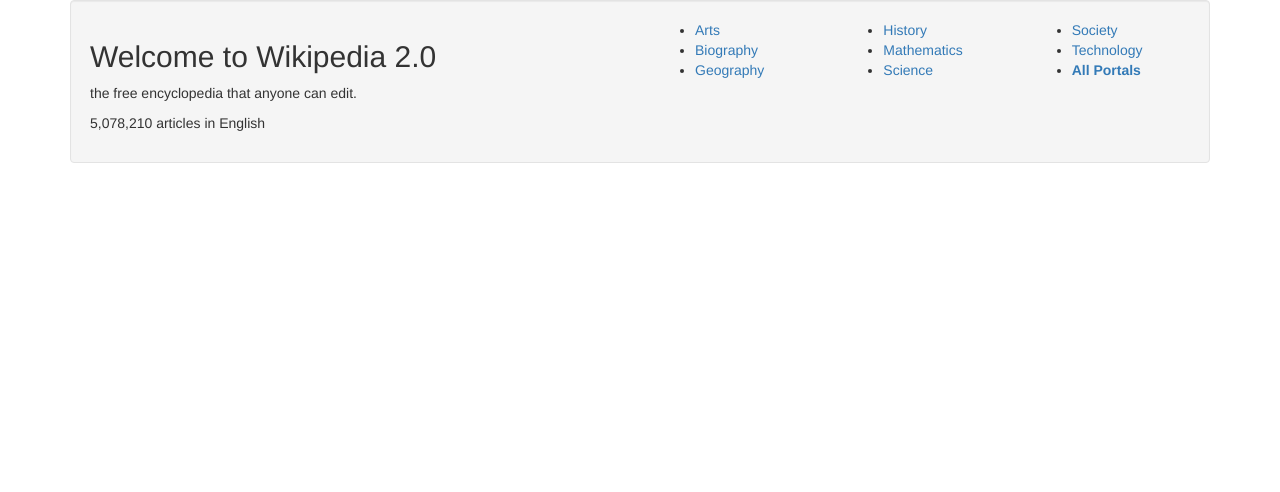
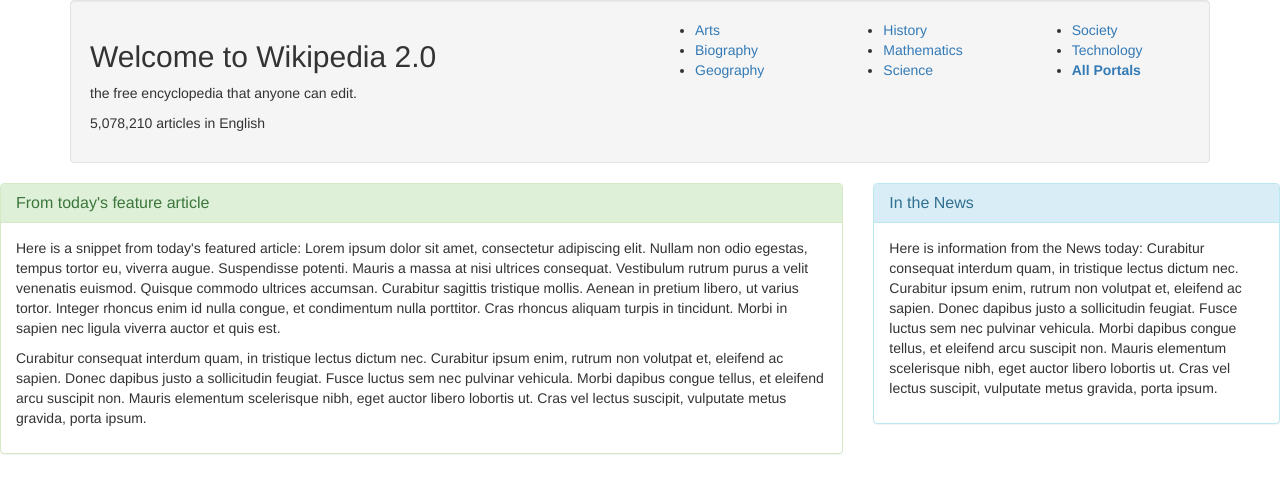
Before and after one commit to 3ntomasino/wikipedia-clone, a plain HTML site: page index.html in a window 1280 px wide. Drawn offline with Linux system fonts and the light colour scheme.

Commit message:
add two info styled panels, rows and columns.

```diff
--- a/index.html
+++ b/index.html
@@ -39,5 +39,31 @@
         </div>
       </div>
     </div>
+    <div class="row">
+      <div class="col-md-8">
+        <div class="panel panel-success">
+          <div class="panel-heading">
+            <h2 class="panel-title">From today's feature article</h2>
+          </div>
+            <div class="panel-body">
+            <p>Here is a snippet from today's featured article:  Lorem ipsum dolor sit amet, consectetur adipiscing elit. Nullam non odio egestas, tempus tortor eu, viverra augue. Suspendisse potenti. Mauris a massa at nisi ultrices consequat. Vestibulum rutrum purus a velit venenatis euismod. Quisque commodo ultrices accumsan. Curabitur sagittis tristique mollis. Aenean in pretium libero, ut varius tortor. Integer rhoncus enim id nulla congue, et condimentum nulla porttitor. Cras rhoncus aliquam turpis in tincidunt. Morbi in sapien nec ligula viverra auctor et quis est.</p>
+
+            <p>Curabitur consequat interdum quam, in tristique lectus dictum nec. Curabitur ipsum enim, rutrum non volutpat et, eleifend ac sapien. Donec dapibus justo a sollicitudin feugiat. Fusce luctus sem nec pulvinar vehicula. Morbi dapibus congue tellus, et eleifend arcu suscipit non. Mauris elementum scelerisque nibh, eget auctor libero lobortis ut. Cras vel lectus suscipit, vulputate metus gravida, porta ipsum. </p>
+            </div>
+
+          </div>
+        </div>
+      <div class="col-md-4">
+        <div class="panel panel-info">
+          <div class="panel-heading">
+            <h2 class="panel-title">In the News</h2>
+          </div>
+          <div class="panel-body">
+            <p>Here is information from the News today: Curabitur consequat interdum quam, in tristique lectus dictum nec. Curabitur ipsum enim, rutrum non volutpat et, eleifend ac sapien. Donec dapibus justo a sollicitudin feugiat. Fusce luctus sem nec pulvinar vehicula. Morbi dapibus congue tellus, et eleifend arcu suscipit non. Mauris elementum scelerisque nibh, eget auctor libero lobortis ut. Cras vel lectus suscipit, vulputate metus gravida, porta ipsum. </p>
+
+          </div>
+        </div>
+      </div>
+    </div>
   </body>
 </html>
```
